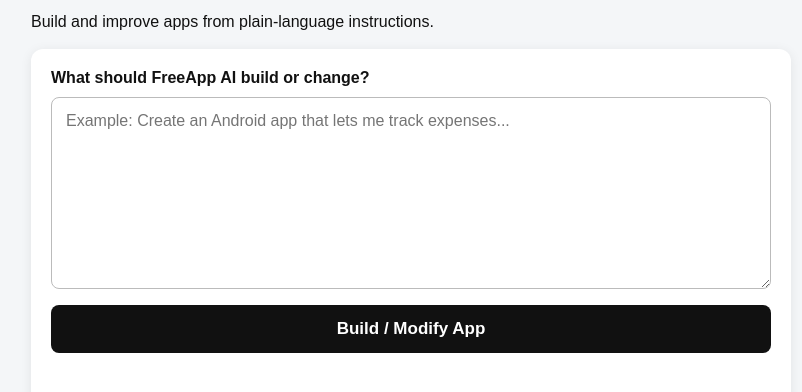
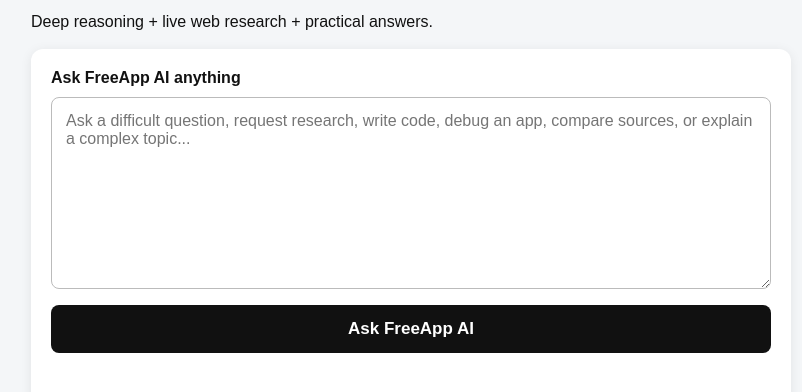
Before and after one commit to blvckson/FreeApp-AI, a plain HTML site: page public/index.html in a window 1280 px wide. Shown: the part 80-472 px from the top of the page, without its empty margins (229-1031 px from the left). Drawn offline with Linux system fonts and the light colour scheme.

Commit message:
Improve FreeApp AI research interface

```diff
--- a/public/index.html
+++ b/public/index.html
@@ -10,14 +10,18 @@
   <main class="container">
     <header>
       <h1>FreeApp AI</h1>
-            <p>Build and improve apps from plain-language instructions.</p>
+      <p>Deep reasoning + live web research + practical answers.</p>
     </header>
     <section class="card">
-            <label for="prompt">What should FreeApp AI build or change?</label>
-            <textarea id="prompt" rows="9" placeholder="Example: Create an Android app that lets me track expenses..."></textarea>
-            <button id="build-button" type="button">Build / Modify App</button>
+      <label for="prompt">Ask FreeApp AI anything</label>
+      <textarea id="prompt" rows="9" placeholder="Ask a difficult question, request research, write code, debug an app, compare sources, or explain a complex topic..."></textarea>
+      <button id="build-button" type="button">Ask FreeApp AI</button>
       <div id="status" class="status" aria-live="polite"></div>
       <pre id="result" aria-live="polite"></pre>
+      <div id="sources" class="sources" hidden>
+        <strong>Web sources used</strong>
+        <ul id="source-list"></ul>
+      </div>
     </section>
   </main>
   <script src="app.js"></script>
```
Lines whose indentation alone changed are shown as unchanged.
